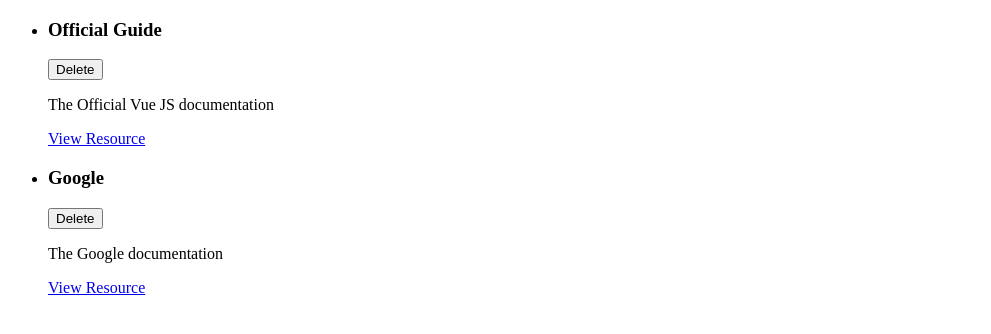
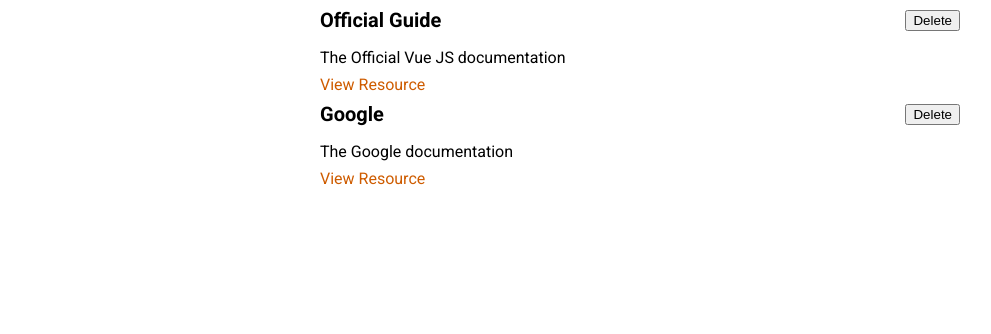
Before and after one commit to mstanka/udm-max-learnapp, a Vue app: page / in a window 1280 px wide. Shown: the top 334 px of the page, without its empty margins (0-991 px from the left). Built offline with nearby package versions, Linux system fonts and the light colour scheme.

Commit message:
add stored-resources component

```diff
--- a/src/App.vue
+++ b/src/App.vue
@@ -1,21 +1,13 @@
 <template>
-  <ul>
-    <learning-resource
-      v-for="res in storedResources"
-      :key="res.id"
-      :title="res.title"
-      :description="res.description"
-      :link="res.link"
-    ></learning-resource>
-  </ul>
+  <stored-resources :resources="storedResources"></stored-resources>
 </template>
 
 <script>
-import LearningResource from './components/learning-resources/LearningResource.vue';
+import StoredResources from './components/learning-resources/StoredResources.vue';
 
 export default {
   components: {
-    LearningResource,
+    StoredResources,
   },
   data() {
     return {
@@ -38,4 +30,18 @@
 };
 </script>
 
-<style></style>
+<style>
+@import url('https://fonts.googleapis.com/css2?family=Roboto:wght@400;700&display=swap');
+
+* {
+  box-sizing: border-box;
+}
+
+html {
+  font-family: 'Roboto', sans-serif;
+}
+
+body {
+  margin: 0;
+}
+</style>
--- a/src/components/learning-resources/LearningResource.vue
+++ b/src/components/learning-resources/LearningResource.vue
@@ -22,3 +22,35 @@
   },
 };
 </script>
+
+<style scoped>
+li {
+  margin: auto;
+  max-width: 40rem;
+}
+
+header {
+  display: flex;
+  justify-content: space-between;
+  align-items: center;
+}
+
+h3 {
+  font-size: 1.25rem;
+  margin: 0.5rem 0;
+}
+
+p {
+  margin: 0.5rem 0;
+}
+
+a {
+  text-decoration: none;
+  color: #ce5c00;
+}
+
+a:hover,
+a:active {
+  color: #c89300;
+}
+</style>
--- /dev/null
+++ b/src/components/learning-resources/StoredResources.vue
@@ -0,0 +1,33 @@
+<template>
+  <ul>
+    <learning-resource
+      v-for="res in resources"
+      :key="res.id"
+      :title="res.title"
+      :description="res.description"
+      :link="res.link"
+    ></learning-resource>
+  </ul>
+</template>
+
+<script>
+import LearningResource from './LearningResource.vue';
+
+export default {
+  components: {
+    LearningResource,
+  },
+  props: {
+    resources: Object,
+  },
+};
+</script>
+
+<style scoped>
+ul {
+  list-style: none;
+  margin: 0 auto;
+  padding: 0;
+  max-width: 40rem;
+}
+</style>
```
